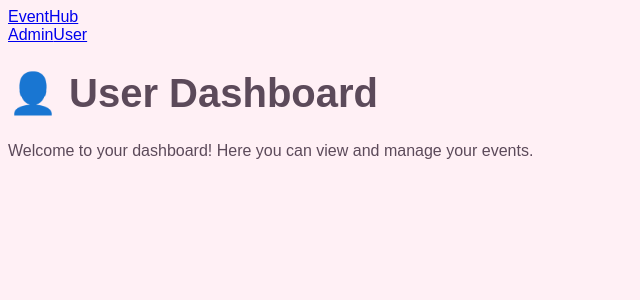
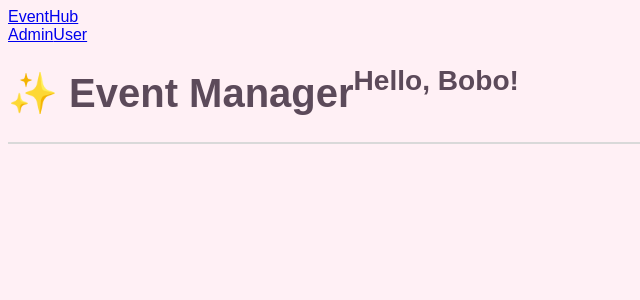
Before and after one commit to shuwangs/eventonica, a React (Vite) app in the folder client/: page /user in a window 1280 px wide. Shown: the top 300 px of the page, without its empty margins (0-640 px from the left). Built offline with nearby package versions, Linux system fonts and the light colour scheme.

Commit message:
styling: style userPage

```diff
--- a/client/src/App.css
+++ b/client/src/App.css
@@ -6,3 +6,9 @@
   --accent-secondary: #ffc8dd;
   font-family: 'Quicksand', sans-serif;
 }
+
+.manager-page-header .user-page-header {
+  font-size: 1.5rem;
+  line-height: 1.1rem;
+  border-bottom: 2px solid var(--border-edge);
+}
--- a/client/src/pages/ManagerPage.css
+++ b/client/src/pages/ManagerPage.css
@@ -1,3 +1,4 @@
+
 .manager-page-header {
   font-size: 1.5rem;
   line-height: 1.1rem;
--- a/client/src/pages/ManagerPage.jsx
+++ b/client/src/pages/ManagerPage.jsx
@@ -3,6 +3,7 @@ import UserRegisterForm from "../components/UserRegisterForm";
 import EventList from "../components/EventList";
 import EventForm from "../components/EventForm.jsx";
 import fakeEvents from "../components/hardCodedEventsList.js";
+import "../App.css";
 import "./ManagerPage.css";
 
 const ManagerPage = () => {
--- /dev/null
+++ b/client/src/pages/UserPage.css
@@ -0,0 +1,7 @@
+ .user-page-header {
+  display: flex;
+  flex-direction: row;
+  font-size: 1.5rem;
+  line-height: 1.1rem;
+  border-bottom: 2px solid var(--border-edge);
+}
--- a/client/src/pages/UserPage.jsx
+++ b/client/src/pages/UserPage.jsx
@@ -1,11 +1,17 @@
 import React from "react";
-
+import "../App.css";
+import "./UserPage.css";
 
 const UserPage = () => {
   return (
     <div className="user-page-container">
-      <h1>👤 User Dashboard</h1>
-      <p>Welcome to your dashboard! Here you can view and manage your events.</p>
+      {/* UserPage Header area */}
+       <div className="user-page-header">
+        <div><h1>✨ Event Manager</h1></div>
+        <div><h3>Hello, Bobo!</h3></div>
+      </div>
+
+
     </div>
   );
 }
```
